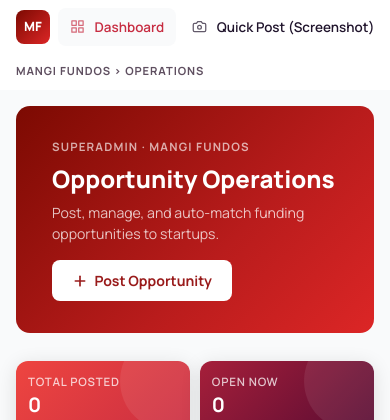
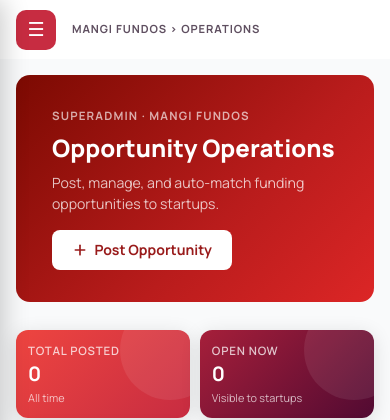
Before and after one commit to awadhimassomo/mangi-startup, a Django app: page /ops/ in a window 390 px wide. Shown: the top 420 px of the page. Run offline with Django 5.2, Linux system fonts and the light colour scheme; the visitor is signed in with stand-in values (Sample User, id 1); data that the repository does not hold is empty.

Commit message:
Ops admin: slide-out mobile menu
Co-Authored-By: Claude Sonnet 5.5 <noreply@anthropic.com>

```diff
--- a/workspace/templates/workspace/ops_base.html
+++ b/workspace/templates/workspace/ops_base.html
@@ -57,13 +57,16 @@
         .ops-eyebrow { font-size:0.7rem; font-weight:700; letter-spacing:0.08em; text-transform:uppercase; color:var(--muted); }
         .ops-page-title { font-size:1.1rem; font-weight:800; margin:0; }
         .ops-content { padding:1.75rem 2rem; }
+        .ops-menu-btn, .ops-overlay { display:none; }
         @media (max-width: 800px) {
             .ops-shell { flex-direction:column; }
-            .ops-sidebar { width:100%; flex-direction:row; align-items:center; padding:0.5rem; overflow-x:auto; border-right:none; border-bottom:1px solid var(--border); }
-            .ops-brand { padding:0 0.5rem; border-bottom:none; margin:0; }
-            .ops-brand div:last-child, .ops-footer, .ops-nav .nav-section { display:none; }
-            .ops-nav { flex-direction:row; padding:0; gap:0.25rem; flex:none; }
-            .ops-nav a, .ops-nav button { white-space:nowrap; }
+            .ops-sidebar { position:fixed; top:0; left:0; bottom:0; z-index:100; width:260px; overflow-y:auto;
+                transform:translateX(-100%); transition:transform 0.2s ease; box-shadow:4px 0 24px rgba(0,0,0,.2); }
+            body.ops-menu-open .ops-sidebar { transform:none; }
+            .ops-overlay { position:fixed; inset:0; z-index:90; background:rgba(0,0,0,.4); }
+            body.ops-menu-open .ops-overlay { display:block; }
+            .ops-menu-btn { display:inline-flex; align-items:center; justify-content:center; width:40px; height:40px; margin-right:0.5rem;
+                border:none; border-radius:10px; background:var(--accent,#C72C41); color:#fff; font-size:1.2rem; cursor:pointer; }
             .ops-topbar { padding:0.6rem 1rem; }
             .ops-content { padding:1rem; }
         }
@@ -76,6 +79,7 @@
 </head>
 <body>
 <div class="ops-shell">
+    <div class="ops-overlay" onclick="document.body.classList.remove('ops-menu-open')"></div>
 
     {# ── Ops Sidebar ── #}
     <aside class="ops-sidebar">
@@ -137,6 +141,7 @@
     <div class="ops-main">
         <div class="ops-topbar">
             <div class="ops-topbar-left">
+                <button type="button" class="ops-menu-btn" aria-label="Open menu" onclick="document.body.classList.toggle('ops-menu-open')">&#9776;</button>
                 <p class="ops-eyebrow" style="margin:0;">Mangi FundOS &rsaquo; Operations</p>
             </div>
         </div>
```
Also changed, not shown: media/opportunity_posters/shot_d0rzWQK.png (added).
